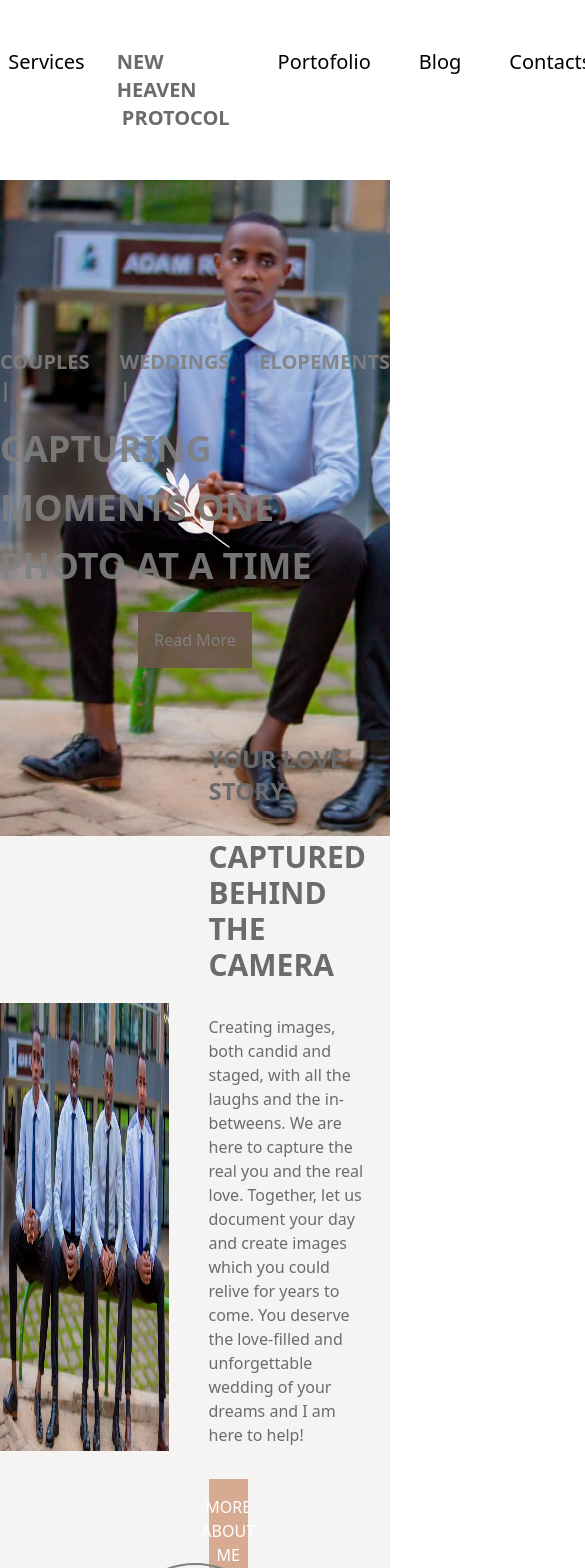
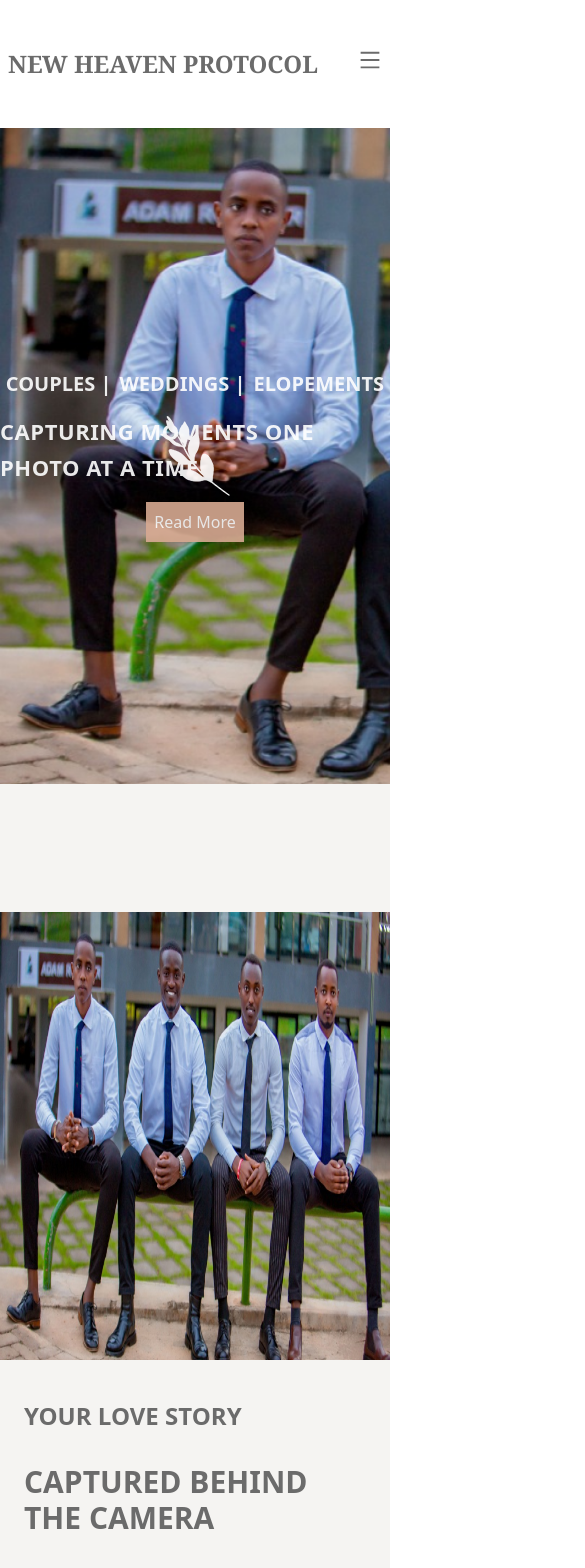
Before and after one commit to MuhireIghor/Photography, a React (Vite) app: page / in a window 390 px wide. Shown: the top 1568 px of the page, 585 px wide, since content can reach past the window. Built offline with nearby package versions, Linux system fonts and the light colour scheme.

Commit message:
[feat]:responsiveness

```diff
--- a/src/components/About.jsx
+++ b/src/components/About.jsx
@@ -10,7 +10,7 @@ const About = () => {
 
   return (
     <div className='bg-[#f5f4f2] flex flex-col'>
-      <div className='flex gap-4 items-center justify-between h-[40.9rem]'>
+      <div className='flex gap-4 items-center justify-between h-[40.9rem] md:flex-col'>
         <div className='basis-1/2  flex justify-end'>
           <img src={bride} className='h-[28rem] mt-32 ' />
         </div>
@@ -18,12 +18,12 @@ const About = () => {
           <p className='text-2xl font-semibold text-[#6b6b6b]'>YOUR LOVE STORY</p>
           <p className='text-3xl font-bold text-[#6b6b6b]'>CAPTURED BEHIND THE CAMERA</p>
           <p className='text-md text-[#6b6b6b]'>Creating images, both candid and staged, with all the laughs and the in-betweens. We are here to capture the real you and the real love. Together, let us document your day and create images which you could relive for years to come. You deserve the love-filled and unforgettable wedding of your dreams and I am here to help!</p>
-          <div className='w-full items-center justify-center'>
+          <div className='w-full items-center justify-center md:flex md:justify-center'>
             <button className='p-4 bg-[#d7aa92] text-white hover:text-white hover:bg-black flex w-1/4  items-cente justify-center'>MORE ABOUT ME</button>
           </div>
         </div>
       </div>
-      <div className='flex flex-col items-center justify-center p-28'>
+      <div className='flex flex-col items-center justify-center p-28 md:mt-64 md:px-14'>
         <div className='flex flex-col relative' >
           <img src={wedVid} className='z-10' />
           <div className='brightness-50 w-full h-full z-20 absolute flex justify-center items-center'>
--- a/src/components/MainPage.jsx
+++ b/src/components/MainPage.jsx
@@ -5,18 +5,18 @@ import '../styles/mainPage.css'
 const MainPage = () => {
     return (
         <div className=' flex flex-col '>
-            <div className='main1 h-[41rem] flex flex-col items-center justify-center'>
-                <div className=' w-full h-full flex flex-col items-center justify-center opacity-90 relative'>
-                    <img src={leaf} className='z-10' />
-                    <div className='flex  w-full h-full z-30 brightness-50 absolute'>
+            <div className='main1 h-[41rem] flex flex-col items-center justify-center w-full md:w-full'>
+                <div className=' w-full md:w-full  h-full flex flex-col items-center justify-center opacity-90 relative'>
+                    <img src={leaf} className='z-10 ' />
+                    <div className='flex  w-full md:w-full h-full z-30 absolute'>
                         <div className='w-full h-full flex flex-col items-center justify-center gap-4'>
-                            <div className='flex gap-4'>
+                            <div className='flex gap-4 md:gap-2'>
                                 <p className='text-xl text-white font-semibold'>  COUPLES  | </p>
                                 <p className='text-xl text-white font-semibold'>  WEDDINGS  | </p>
                                 <p className='text-xl text-white font-semibold'> ELOPEMENTS </p>
                             </div>
-                            <p className='text-4xl text-white font-bold leading-relaxed tracking-relaxed '>CAPTURING MOMENTS ONE PHOTO AT A TIME</p>
-                            <button className='p-4 bg-[#d7aa92] text-white hover:text-white hover:bg-black'>Read More</button>
+                            <p className='text-4xl text-white font-bold leading-relaxed tracking-relaxed md:tracking-wide leading-wide md:text-[22px]'>CAPTURING MOMENTS ONE PHOTO AT A TIME</p>
+                            <button className='p-4 md:p-2 bg-[#d7aa92] text-white hover:text-white hover:bg-black'>Read More</button>
                         </div>
                     </div>
                 </div>
--- a/src/components/Navbar.jsx
+++ b/src/components/Navbar.jsx
@@ -1,34 +1,63 @@
-import React from 'react';
-import{useState} from 'react';
+import React, { useEffect } from 'react';
+import { useState,useRef } from 'react';
 import { navLinks } from '../Data/NavabarLinks';
+import { AiOutlineMenu } from 'react-icons/ai'
 import logo from '../assets/wedding-logo.png'
 const Navbar = () => {
-    const[isActive,setIsActive] = useState("Home");
-    const[scroll,setScroll] = useState(false);
-    document.onscroll = (e)=>{
-if(window.scrollY>140){
-    setScroll(true);
-}else{
-    setScroll(false);
+    const [isActive, setIsActive] = useState("Home");
+    const [scroll, setScroll] = useState(false);
+    const [responsive, setResponsive] = useState(false);
+    const dropNav = useRef();
+    const handleResponsive = () => {
+        setResponsive((prev) => !prev)
+    }
+    document.onscroll = (e) => {
+        if (window.scrollY > 140) {
+            setScroll(true);
+        } else {
+            setScroll(false);
+        }
+    }
+    useEffect(()=>{
+        const activeListener = document.addEventListener("mousedown",(e)=>{
+if(!dropNav.current.contains(e.target)){
+    setResponsive(false);
 }
-    }
+        })
+        return document.removeEventListener("mousedown",()=>activeListener)
+    })
     return (
-        <div className={scroll?'flex justify-center gap-12 py-6 sticky top-0 bg-white z-40  w-screen':'flex justify-center gap-12 sticky top-0 py-12 w-screen bg-white z-10'}>
+        <div className={scroll ? 'flex justify-center gap-12 py-6 sticky top-0 bg-white z-40  w-screen' : 'flex justify-center gap-12 sticky top-0 py-12 w-screen bg-white z-10'}>
             {navLinks.map((navLink, index) => {
                 if (index == 2) {
                     return (
                         <>
-                            <div className='flex gap-8 '>
-                                <p onClick={()=>setIsActive(navLink.name)} className={isActive === navLink.name?"text-[#c16839] text-xl hover:cursor-pointer":"text-xl hover:cursor-pointer hover:text-[#c16839]"}>{navLink.name}</p>
-                             <p className='text-xl text-[#6b6b6b] font-bold '>NEW HEAVEN &nbsp;PROTOCOL</p>
+                            <div className='flex gap-8 md:hidden'>
+                                <p onClick={() => setIsActive(navLink.name)} className={isActive === navLink.name ? "text-[#c16839] text-xl hover:cursor-pointer" : "text-xl hover:cursor-pointer hover:text-[#c16839]"}>{navLink.name}</p>
+                                <p className='text-xl text-[#6b6b6b] font-bold '>NEW HEAVEN &nbsp;PROTOCOL</p>
                             </div>
                         </>
                     )
                 }
                 return (
-                    <p className={isActive === navLink.name?"text-[#c16839] text-xl hover:cursor-pointer":"text-xl hover:cursor-pointer hover:text-[#c16839]"} onClick={()=>setIsActive(navLink.name)} key={index}>{navLink.name}</p>
+                    <p className={isActive === navLink.name ? "text-[#c16839] text-xl hover:cursor-pointer md:hidden" : "text-xl hover:cursor-pointer hover:text-[#c16839] md:hidden"} onClick={() => setIsActive(navLink.name)} key={index}>{navLink.name}</p>
                 )
             })}
+            <div className={scroll ? 'hidden md:flex justify-between  z-40  w-full px-2' : 'hidden md:flex  justify-between z-10  w-full px-2'}>
+                <p className='text-2xl font-serif  text-[#6b6b6b] font-bold '>NEW HEAVEN PROTOCOL</p>
+                <div className='flex flex-col relative '>
+                    <button onClick={handleResponsive}><AiOutlineMenu className='text-[#6b6b6b] hover:text-[#c16839] text-2xl' /></button>
+                    {responsive && (
+                        <div ref={dropNav} className='flex flex-col divide-y-2 divide-[#6b6b6b] absolute right-2 bg-white p-2 -z-20 '>
+                            {navLinks.map((nav, index) => {
+                                return (
+                                    <p className='hover:cursor-pointer hover:text-[#c16839] text-[#6b6b6b] font-serif' key={index}>{nav.name}</p>
+                                )
+                            })}
+                        </div>
+                    )}
+                </div>
+            </div>
         </div>
     )
 }
--- a/src/components/Services.jsx
+++ b/src/components/Services.jsx
@@ -8,12 +8,12 @@ const Services = () => {
     return (
         <div className='flex flex-col  bg-white gap-8 py-20'>
 
-            <div className='flex flex-col items-center justify-center gap-8 '>
+            <div className='flex flex-col items-center justify-center md:justify-start gap-8 '>
                 <img src={leaf} />
-                <p className='text-2xl font-semibold text-[#6b6b6b]'>WE TELL STORIES</p>
-                <p className='text-3xl font-bold text-[#6b6b6b]'>We are here to connect and document your love story the way you want it told</p>
+                <p className='text-2xl font-semibold text-[#6b6b6b] md:text-sm'>WE TELL STORIES</p>
+                <p className='text-3xl font-bold text-[#6b6b6b] md:w-1/2 md:text-[18px]'>We are here to connect and document your love story the way you want it told</p>
             </div>
-            <div className='flex flex-row p-12'>
+            <div className='flex flex-row p-12 md:flex-col'>
                 <div className='basis-1/3 flex flex-col items-center justify-center gap-4'>
                     <BsCamera className='text-6xl text-[#d9af98]' />
                     <p className='text-2xl font-bold text-[#6b6b6b]'>Capturing Weddings</p>
--- a/src/components/Testimonials.jsx
+++ b/src/components/Testimonials.jsx
@@ -34,13 +34,13 @@ const Testimonials = () => {
 
   }
   return (
-    <div className='flex flex-col items-center justify-center relative w-full'>
+    <div className='flex flex-col items-center justify-center relative w-full '>
       <img className='z-10 h-[24rem] w-full object-cover' src={bgImg} />
-      <div className='absolute z-20 flex flex-col items-center justify-center bg-white/20 backdrop-saturate-150 h-full w-full gap-6 '>
+      <div className='absolute z-20 flex flex-col items-center justify-center  h-full w-full gap-6 '>
         <p className='text-xl text-white font-bold font-sans'>LET'S WORK TOGETHER</p>
         <p className='text-3xl text-white font-extrabold font-sans'>Contact Us For Pricing Availability</p>
-        <button className='p-4 bg-[#d7aa92] text-white hover:text-white hover:bg-black flex w-1/4  items-cente justify-center w-1/6'>MORE ABOUT ME</button>
-        <div className='flex flex-col absolute left-16 top-[328px] bg-white p-10  w-1/3'>
+        <button className='p-4 bg-[#d7aa92] text-white hover:text-white hover:bg-black flex w-1/6  items-cente justify-center md:w-1/4'>MORE ABOUT ME</button>
+        <div className='flex flex-col absolute left-16 md:left-0 top-[328px] bg-white p-10  w-1/3 md:w-full'>
 
           <div className='gap-12 flex flex-col p-auto '>
             {
--- a/src/styles/mainPage.css
+++ b/src/styles/mainPage.css
@@ -2,4 +2,5 @@
     background-image: url('../../src/assets/nhnMenStaff.png');
     background-size: cover;
 background-repeat: no-repeat;
+object-fit: cover;
 }
```
Also changed, not shown: src/components/Footbar.jsx (+4 -5 lines), src/components/OurWorks.jsx (+6 -6 lines).
